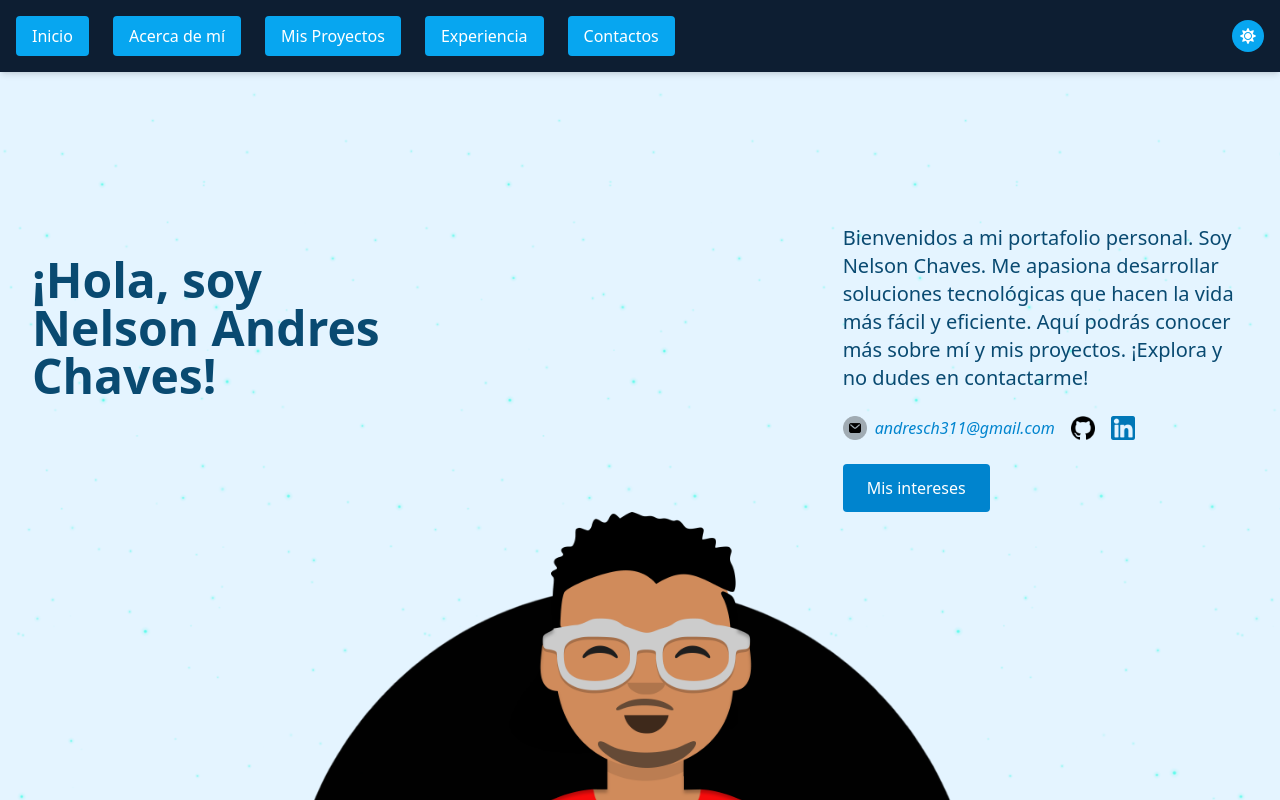
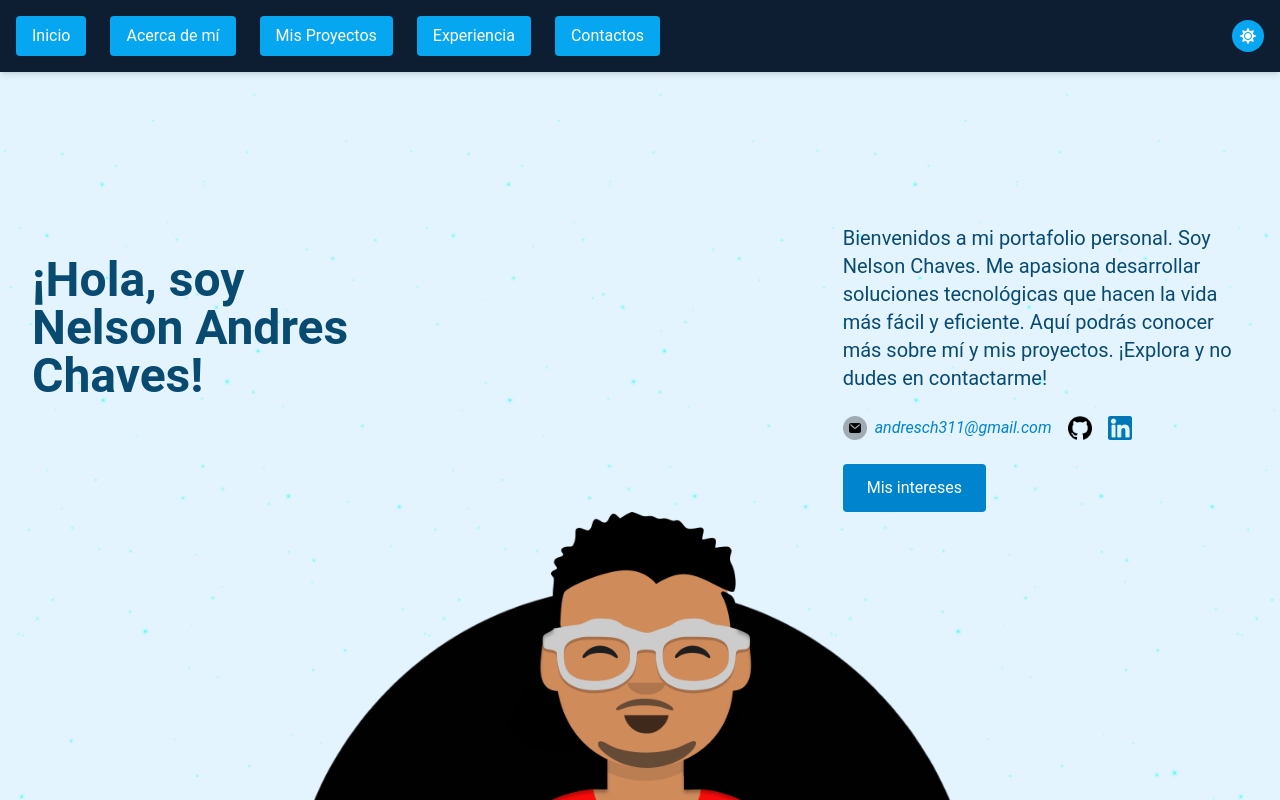
Before and after one commit to Andresch2/portfolio, a Next.js app: page / in a window 1280 px wide. Shown: the top 800 px of the page. Built offline with nearby package versions, Linux system fonts and the light colour scheme.

Commit message:
Agregando tipografia

```diff
--- a/app/globals.css
+++ b/app/globals.css
@@ -1,7 +1,7 @@
 @tailwind base;
 @tailwind components;
 @tailwind utilities;
-
+@import url('https://fonts.googleapis.com/css2?family=Roboto:ital,wght@0,400;0,500;0,700;1,400;1,500;1,700&display=swap');
 
 :root {
   --background: #EDF6FF;
@@ -29,4 +29,5 @@
 body {
   background-color: var(--background);
   color: var(--foreground);
+  font-family: 'Roboto', sans-serif;
 }
```
